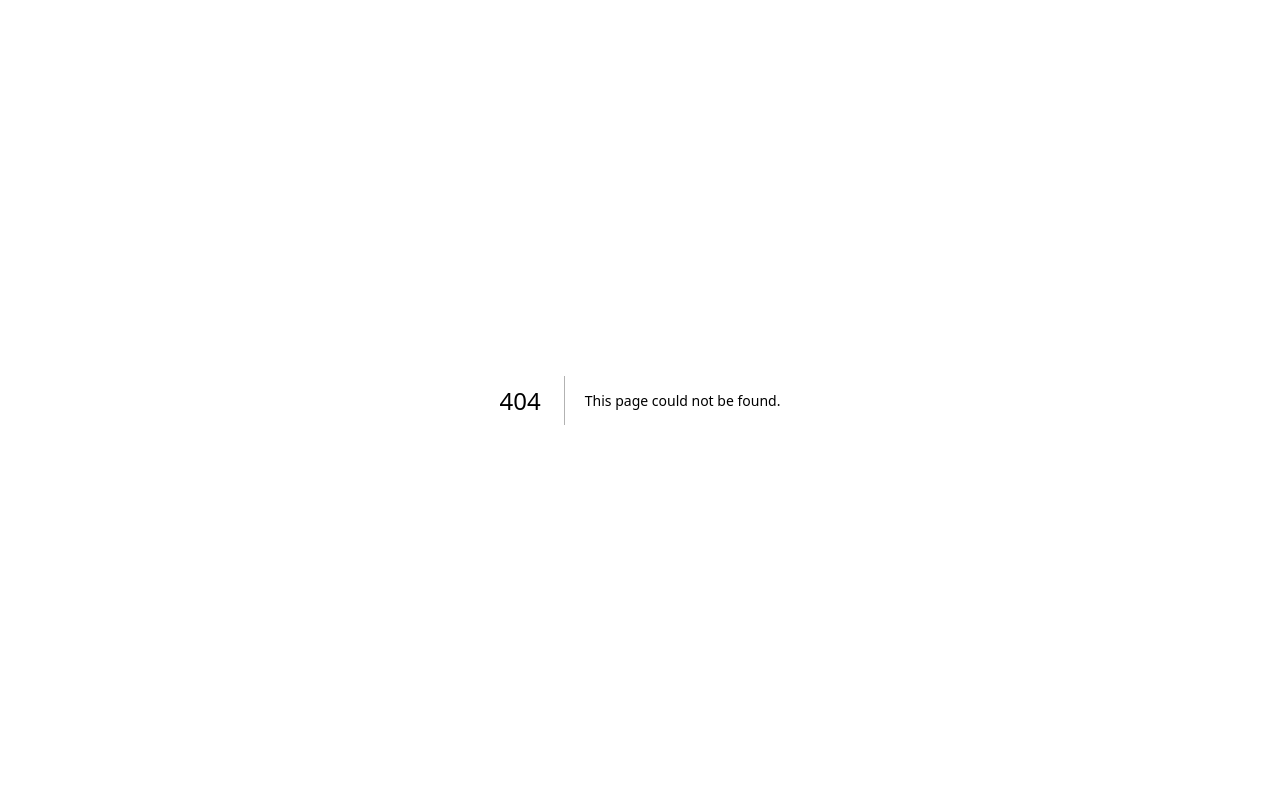
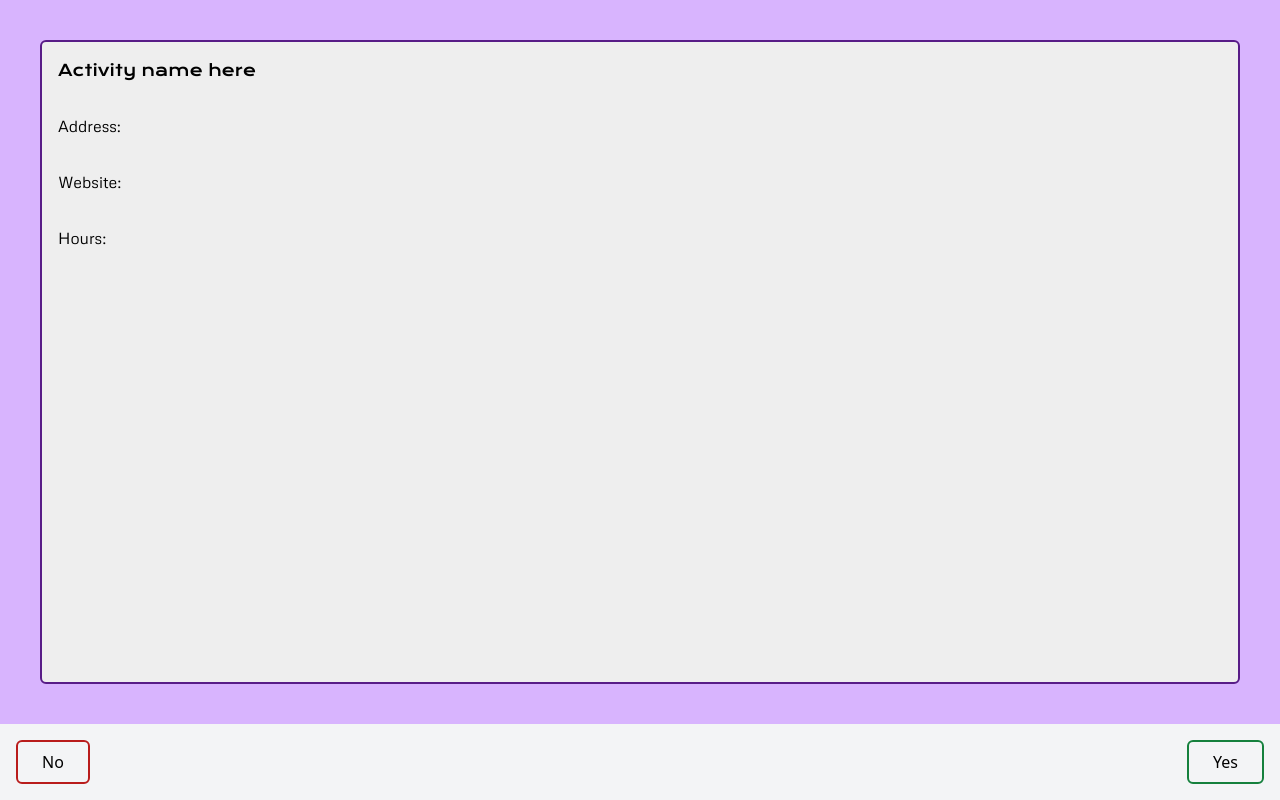
Before and after one commit to lilly-g/codejam14, a Next.js app in the folder frontend/: page /slider in a window 1280 px wide. Before the commit this address had no page. Built offline with nearby package versions, Linux system fonts and the light colour scheme.

Commit message:
slider
formatting for going through the available locations

```diff
--- /dev/null
+++ b/frontend/src/app/slider/page.js
@@ -0,0 +1,33 @@
+'use client';
+import React from "react";
+
+export default function SliderPage() {
+    return(
+        <body className="bg-purple-300">
+            <div className="flex flex-col h-screen background-color">
+                <div className="m-10 space-y-8 p-4 rounded-md flex-grow border-2 border-purple-900 bg-white">
+                    <h1 className="font-display">Activity name here</h1>
+                    <div className="font-body space-y-8">
+                        <h3>Address: </h3>
+                        <h3>Website: </h3>
+                        <h3>Hours: </h3>
+                    </div>
+                </div>
+
+                {/* Footer with buttons */}
+                <div className="flex justify-between items-center p-4 bg-gray-100">
+                    <input
+                        type="submit"
+                        value="No"
+                        className="rounded-md border-2 border-red-700 px-6 py-2 cursor-pointer hover:bg-red-700 hover:text-white"
+                    />
+                    <input
+                        type="submit"
+                        value="Yes"
+                        className="rounded-md border-2 border-green-700 px-6 py-2 cursor-pointer hover:bg-green-700 hover:text-white"
+                    />
+                </div>
+            </div>
+        </body>
+    );
+}
```
